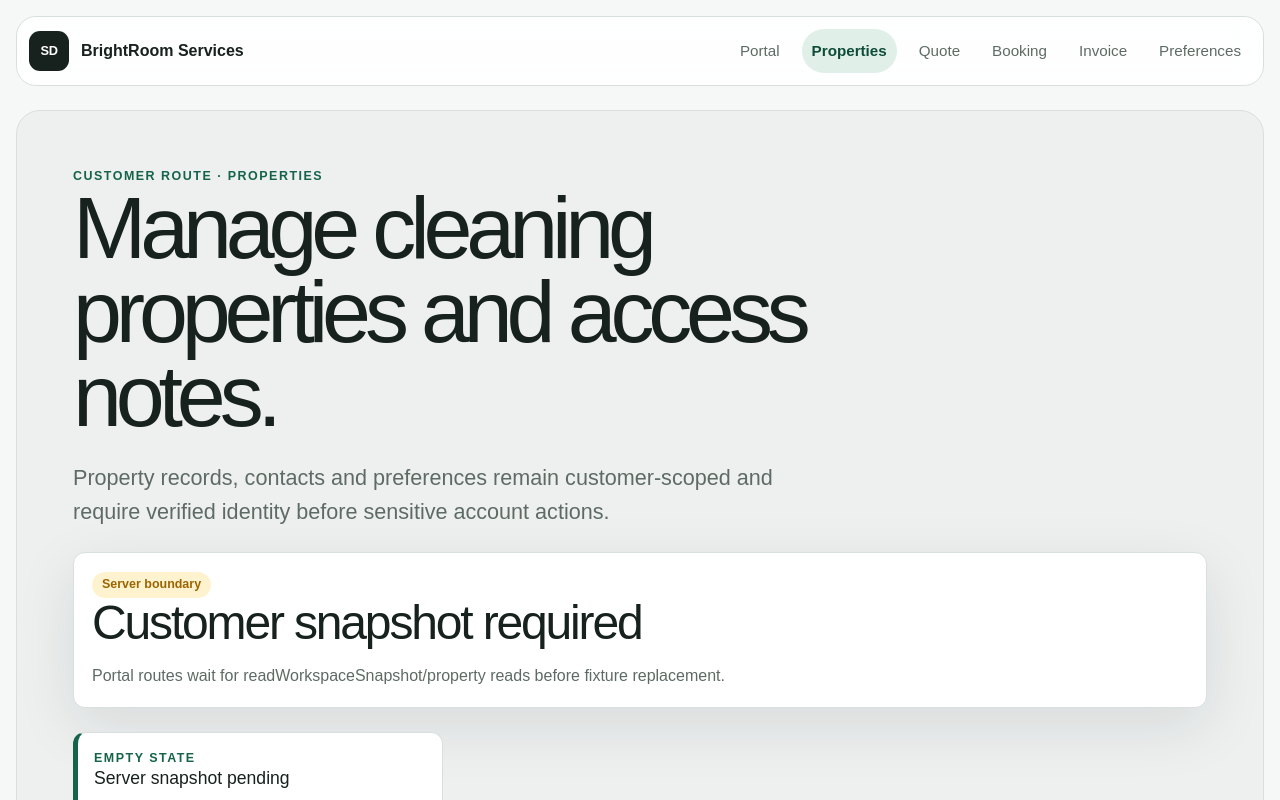
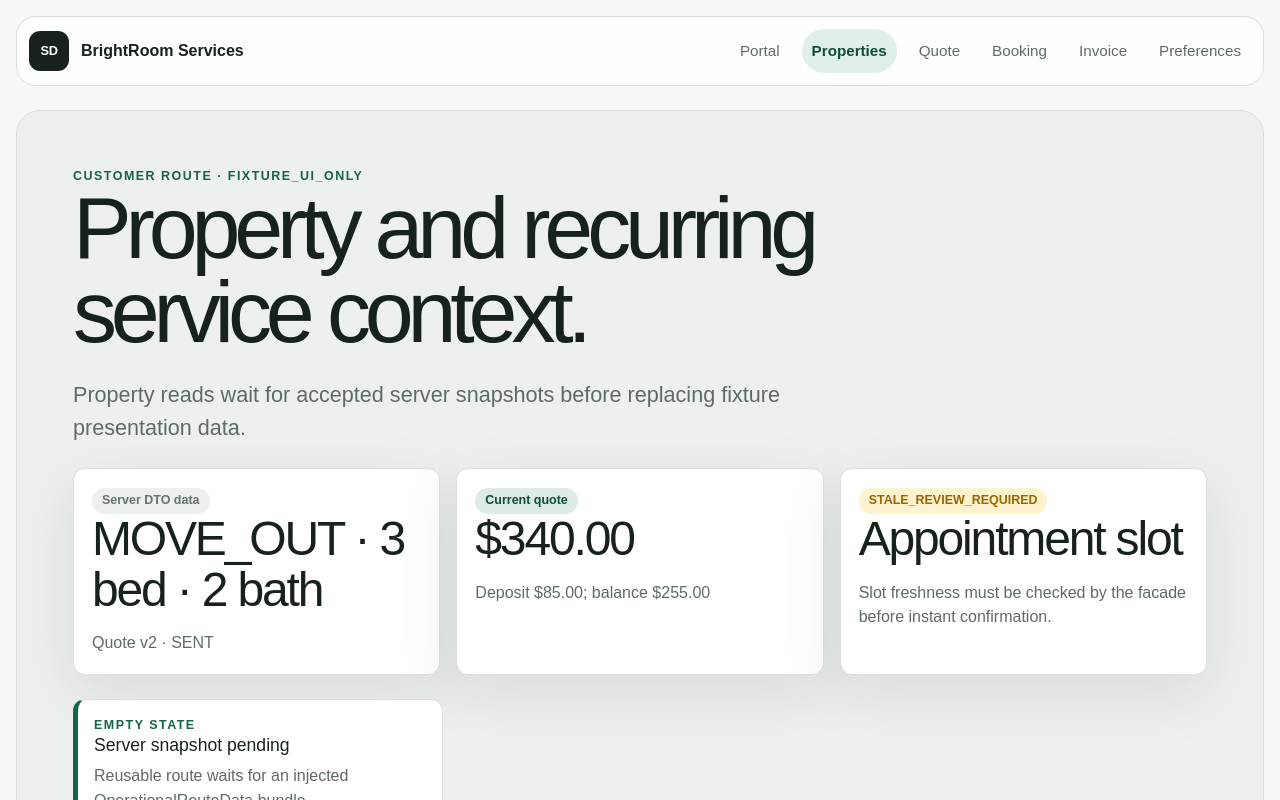
Before and after one commit to SaamVR/ServiceDesk, a Next.js app: page /portal/properties in a window 1280 px wide. Shown: the top 800 px of the page. Built offline with nearby package versions, Linux system fonts and the light colour scheme.

Commit message:
refactor(product): route portal properties through fixture wrapper

```diff
--- a/src/app/portal/properties/page.tsx
+++ b/src/app/portal/properties/page.tsx
@@ -1,13 +1,12 @@
-import { OperationalRoute } from "@/features/operations/OperationalRoute";
+import { OperationalFixtureRoute } from "@/features/operations/OperationalFixtureRoute";
 
 export default function PortalPropertiesPage() {
   return (
-    <OperationalRoute
+    <OperationalFixtureRoute
       surface="customer"
       customerModule="properties"
-      resourceLabel="properties"
-      title="Manage cleaning properties and access notes."
-      description="Property records, contacts and preferences remain customer-scoped and require verified identity before sensitive account actions."
+      title="Property and recurring service context."
+      description="Property reads wait for accepted server snapshots before replacing fixture presentation data."
     />
   );
 }
```
